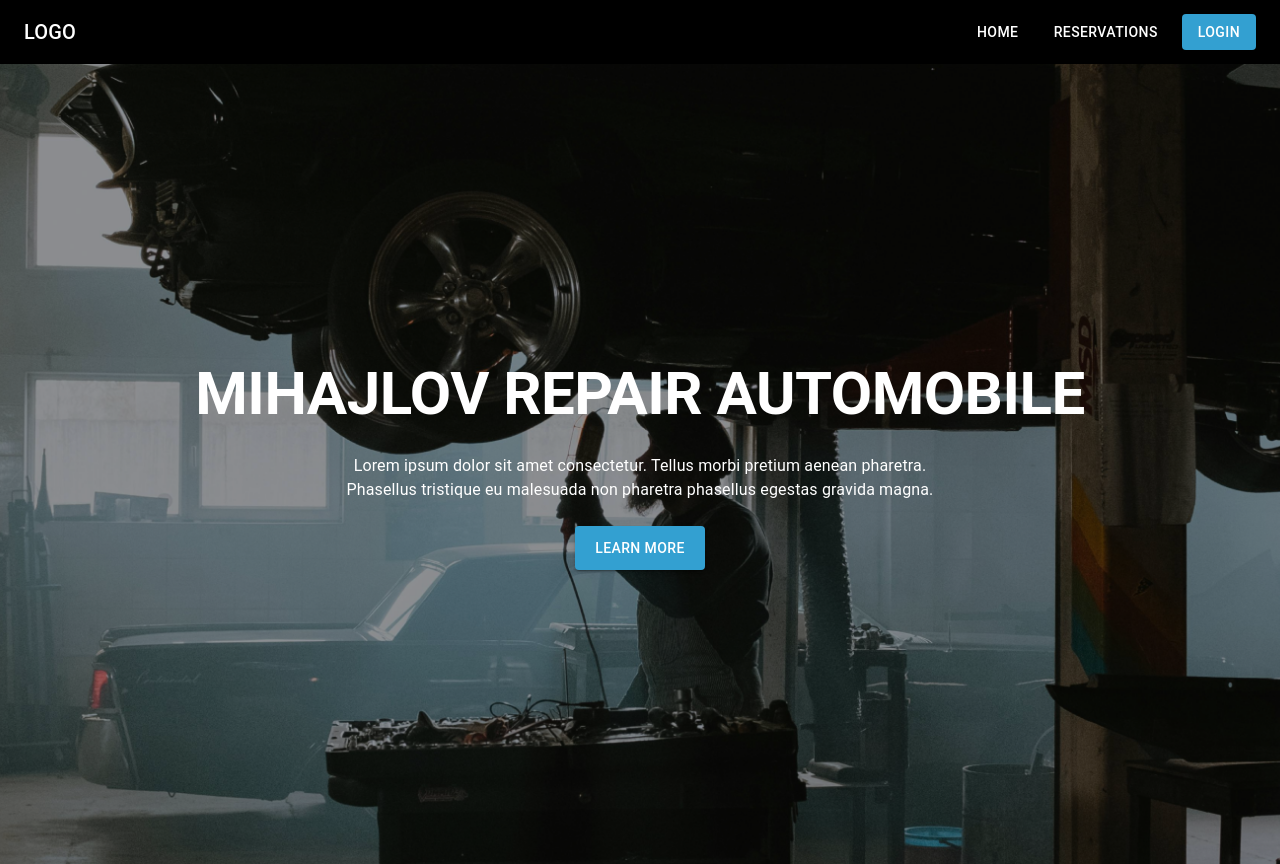
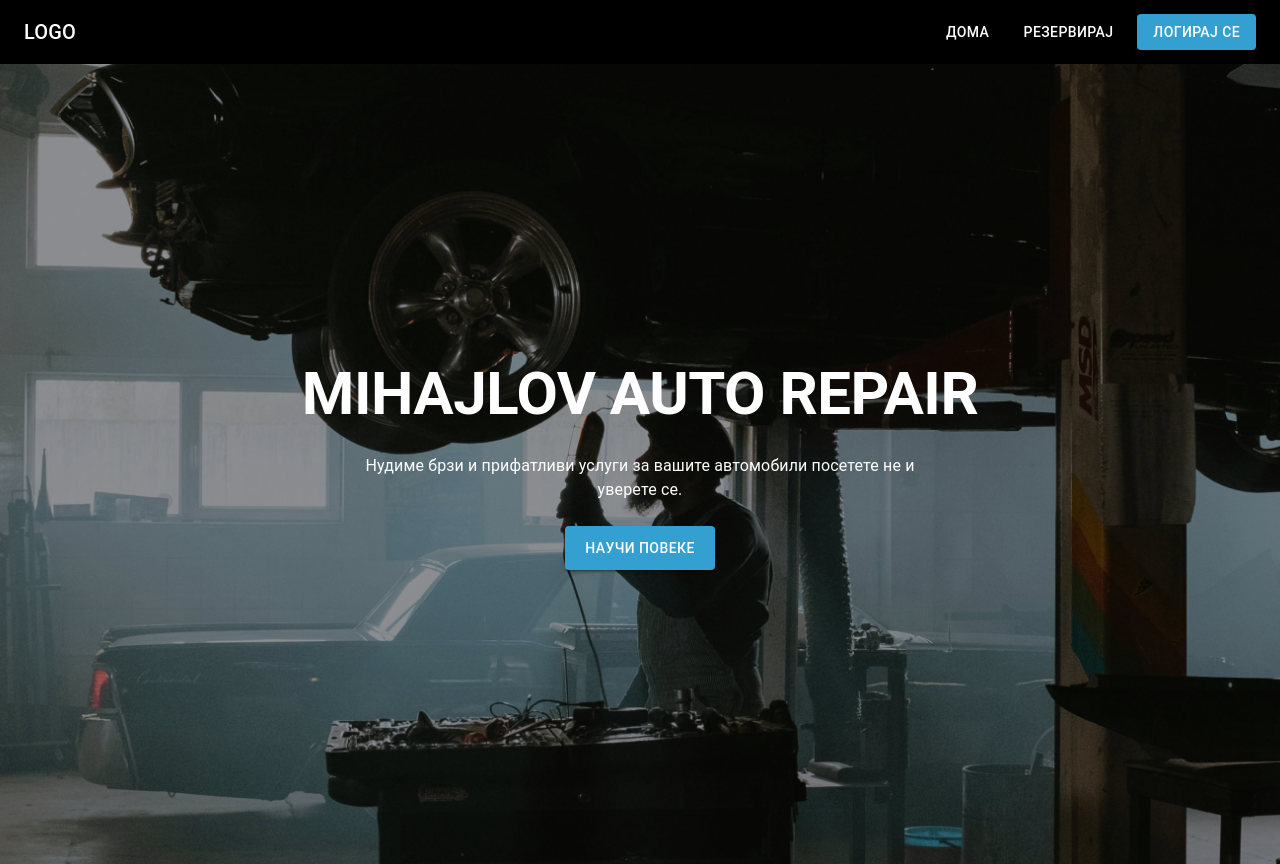
Before and after one commit to Drobarov12/MihajlovAutoRepair, a React (Create React App) app in the folder mihajlov-auto-repair-frontend/: page /reservations in a window 1280 px wide. Built offline with nearby package versions, Linux system fonts and the light colour scheme.

Commit message:
language | Translation added

```diff
--- a/mihajlov-auto-repair-frontend/package.json
+++ b/mihajlov-auto-repair-frontend/package.json
@@ -9,8 +9,10 @@
     "@testing-library/jest-dom": "^5.17.0",
     "@testing-library/react": "^13.4.0",
     "@testing-library/user-event": "^13.5.0",
+    "i18next": "^23.14.0",
     "react": "^18.3.1",
     "react-dom": "^18.3.1",
+    "react-i18next": "^15.0.1",
     "react-scripts": "5.0.1",
     "web-vitals": "^2.1.4"
   },
--- a/mihajlov-auto-repair-frontend/src/components/Header.js
+++ b/mihajlov-auto-repair-frontend/src/components/Header.js
@@ -5,24 +5,26 @@ import Typography from '@mui/material/Typography';
 import Button from '@mui/material/Button';
 import IconButton from '@mui/material/IconButton';
 import Box from '@mui/material/Box';
+import { useTranslation } from 'react-i18next';
 
 const Header = () => {
+  const { t } = useTranslation();
   return (
     <AppBar position="static" color="black">
       <Toolbar sx={{ display: 'flex', justifyContent: 'space-between' }}>
         <Box sx={{ display: 'flex', alignItems: 'center' }}>
           <Typography variant="h6" component="div">
-            LOGO
+            {t('header.logo')}
           </Typography>
         </Box>
         <Box sx={{ display: 'flex', alignItems: 'center', gap: 2 }}>
-          <Button color="inherit" href="/">Home</Button>
-          <Button color="inherit" href="/reservations">Reservations</Button>
+          <Button color="inherit" href="/">{t('header.home')}</Button>
+          <Button color="inherit" href="/reservations">{t('header.reservations')}</Button>
           <Button
             variant="contained"
             sx={{ backgroundColor: 'lightBlue.main', color: 'lightBlue.contrastText' }}
           >
-            Login
+            {t('header.login')}
           </Button>
         </Box>
       </Toolbar>
--- a/mihajlov-auto-repair-frontend/src/components/Main.js
+++ b/mihajlov-auto-repair-frontend/src/components/Main.js
@@ -3,6 +3,7 @@ import Box from '@mui/material/Box';
 import Typography from '@mui/material/Typography';
 import Button from '@mui/material/Button';
 import { styled } from '@mui/system';
+import { useTranslation } from 'react-i18next';
 
 const BackgroundImageBox = styled(Box)(({ theme }) => ({
   backgroundImage: 'url(/assets/mainphoto.png)', // Replace this with your actual image path or URL
@@ -23,21 +24,21 @@ const ContentBox = styled(Box)(({ theme }) => ({
 }));
 
 const MainContent = () => {
+  const { t } = useTranslation();
   return (
     <BackgroundImageBox>
       <ContentBox>
         <Typography variant="h2" sx={{ fontWeight: 'bold' }}>
-          MIHAJLOV REPAIR AUTOMOBILE
+        {t('mainContent.title')}
         </Typography>
         <Typography variant="body1" sx={{ marginY: 3, maxWidth: '600px' }}>
-          Lorem ipsum dolor sit amet consectetur. Tellus morbi pretium aenean pharetra.
-          Phasellus tristique eu malesuada non pharetra phasellus egestas gravida magna.
+        {t('mainContent.description')}
         </Typography>
         <Button
           variant="contained"
           sx={{ backgroundColor: 'lightBlue.main', color: 'lightBlue.contrastText', padding: '10px 20px' }}
         >
-          Learn more
+          {t('mainContent.button')}
         </Button>
       </ContentBox>
     </BackgroundImageBox>
--- /dev/null
+++ b/mihajlov-auto-repair-frontend/src/i18n.js
@@ -0,0 +1,29 @@
+// src/i18n.js
+import i18n from 'i18next';
+import { initReactI18next } from 'react-i18next';
+
+// Import your translation files
+import translationEN from './locales/en/translation.json';
+import translationMK from './locales/mk/translation.json';
+
+const resources = {
+  en: {
+    translation: translationEN,
+  },
+  mk: {
+    translation: translationMK,
+  },
+};
+
+i18n
+  .use(initReactI18next) // Connects i18next to React
+  .init({
+    resources,
+    lng: 'mk', // Default language
+    fallbackLng: 'mk', // Fallback language if translation is missing
+    interpolation: {
+      escapeValue: false, // React already escapes by default
+    },
+  });
+
+export default i18n;
--- a/mihajlov-auto-repair-frontend/src/index.js
+++ b/mihajlov-auto-repair-frontend/src/index.js
@@ -5,6 +5,7 @@ import App from './components/App';
 import reportWebVitals from './reportWebVitals';
 import { ThemeProvider } from '@mui/material/styles';
 import theme from './theme';
+import './i18n';
 
 const root = ReactDOM.createRoot(document.getElementById('root'));
 root.render(
--- /dev/null
+++ b/mihajlov-auto-repair-frontend/src/locales/en/translation.json
@@ -0,0 +1,13 @@
+{
+    "header": {
+      "logo": "LOGO",
+      "home": "Home",
+      "reservations": "Reservations",
+      "login": "Login"
+    },
+    "mainContent": {
+      "title": "MIHAJLOV REPAIR AUTOMOBILE",
+      "description": "Lorem ipsum dolor sit amet consectetur. Tellus morbi pretium aenean pharetra. Phasellus tristique eu malesuada non pharetra phasellus egestas gravida magna.",
+      "button": "Learn more"
+    }
+  }
--- /dev/null
+++ b/mihajlov-auto-repair-frontend/src/locales/mk/translation.json
@@ -0,0 +1,13 @@
+{
+    "header": {
+      "logo": "LOGO",
+      "home": "Дома",
+      "reservations": "Резервирај",
+      "login": "Логирај се"
+    },
+    "mainContent": {
+      "title": "MIHAJLOV AUTO REPAIR",
+      "description": "Нудиме брзи и прифатливи услуги за вашите автомобили посетете не и уверете се.",
+      "button": "Научи повеке"
+    }
+  }
```
Also changed, not shown: 1 other file (tests, documents, lock files or other folders).
